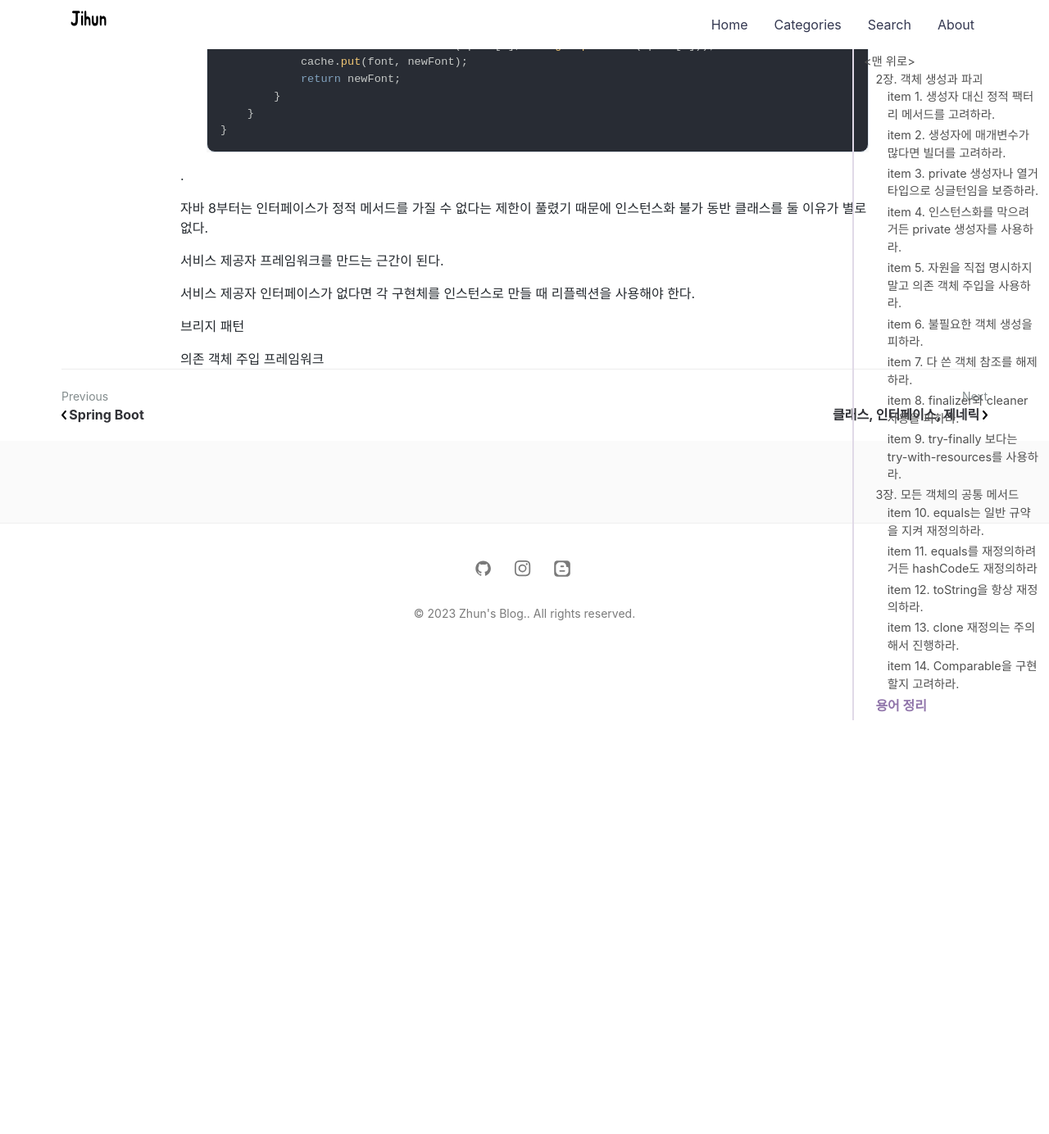
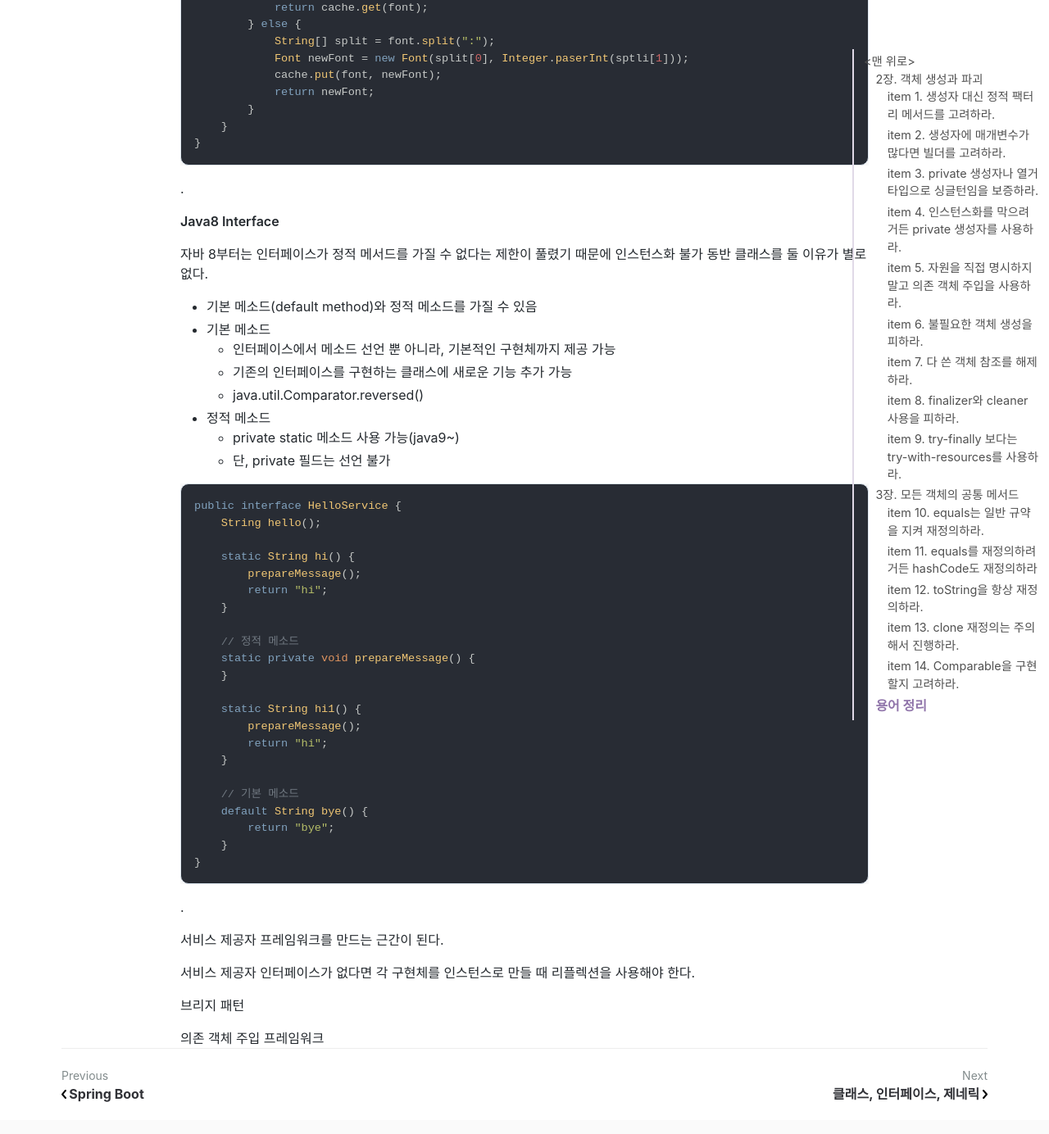
Before and after one commit to jihunparkme/jihunparkme.github.io, a Jekyll site: the page built from _posts/2023-04-07-Effective-Java-Object.md, in a window 1280 px wide and 1400 px high, scrolled down 20791 px. Shown: the top 1384 px of the window at 82% size. Built offline with Jekyll 4.4.1, drawn with Linux system fonts in a browser that asks for light colours; nearby versions of some CDN libraries; comment, search, counter and statistics services are not loaded.

Commit message:
[Effective Java] Java8 Interface

````diff
--- a/_posts/2023-04-07-Effective-Java-Object.md
+++ b/_posts/2023-04-07-Effective-Java-Object.md
@@ -891,40 +891,74 @@ public int compareTo(PhoneNumber pn) {
 - 같은 객체가 자주 요청되는 상황이라면 플라이웨이트 패턴을 사용해 보자.
 - 객체를 가볍게 만들어 메모리 사용을 줄이는 패턴
 - 자주 변하는 속성(외적인 속성, extrinsti)과 변하지 않는 속성(내적인 속성, intrinsit)을 분리하고 재사용하여 메모리 사용을 줄일 수 있음
-  ```java
-  public class Character {
-      private char value;
-      private String color;
-      private Font font;
-  }
 
-  ...
+```java
+public class Character {
+    private char value;
+    private String color;
+    private Font font;
+}
 
-  public class FontFactory {
-      // Factory 클래스에 자주 사용하는 알고리즘을 캐싱
-      private Map<String, Font> cache = new HashMap<>();
+...
 
-      public Font getFont(String font) {
-          if (cache.containsKey(font)) {
-              return cache.get(font);
-          } else {
-              String[] split = font.split(":");
-              Font newFont = new Font(split[0], Integer.paserInt(sptli[1]));
-              cache.put(font, newFont);
-              return newFont;
-          }
-      }
-  }
-  ```
+public class FontFactory {
+    // Factory 클래스에 자주 사용하는 알고리즘을 캐싱
+    private Map<String, Font> cache = new HashMap<>();
+
+    public Font getFont(String font) {
+        if (cache.containsKey(font)) {
+            return cache.get(font);
+        } else {
+            String[] split = font.split(":");
+            Font newFont = new Font(split[0], Integer.paserInt(sptli[1]));
+            cache.put(font, newFont);
+            return newFont;
+        }
+    }
+}
+```
 
 .
 
-
-
-
+**Java8 Interface**
 
 자바 8부터는 인터페이스가 정적 메서드를 가질 수 없다는 제한이 풀렸기 때문에 인스턴스화 불가 동반 클래스를 둘 이유가 별로 없다.
 
+- 기본 메소드(default method)와 정적 메소드를 가질 수 있음
+- 기본 메소드
+  - 인터페이스에서 메소드 선언 뿐 아니라, 기본적인 구현체까지 제공 가능
+  - 기존의 인터페이스를 구현하는 클래스에 새로운 기능 추가 가능
+  - java.util.Comparator.reversed()
+- 정적 메소드
+  - private static 메소드 사용 가능(java9~)
+  - 단, private 필드는 선언 불가
+
+```java
+public interface HelloService {
+    String hello();
+
+    static String hi() {
+        prepareMessage();
+        return "hi";
+    }
+
+    // 정적 메소드
+    static private void prepareMessage() {
+    }
+
+    static String hi1() {
+        prepareMessage();
+        return "hi";
+    }
+
+    // 기본 메소드
+    default String bye() {
+        return "bye";
+    }
+}
+```
+
+.
 
 서비스 제공자 프레임워크를 만드는 근간이 된다.
 
````
